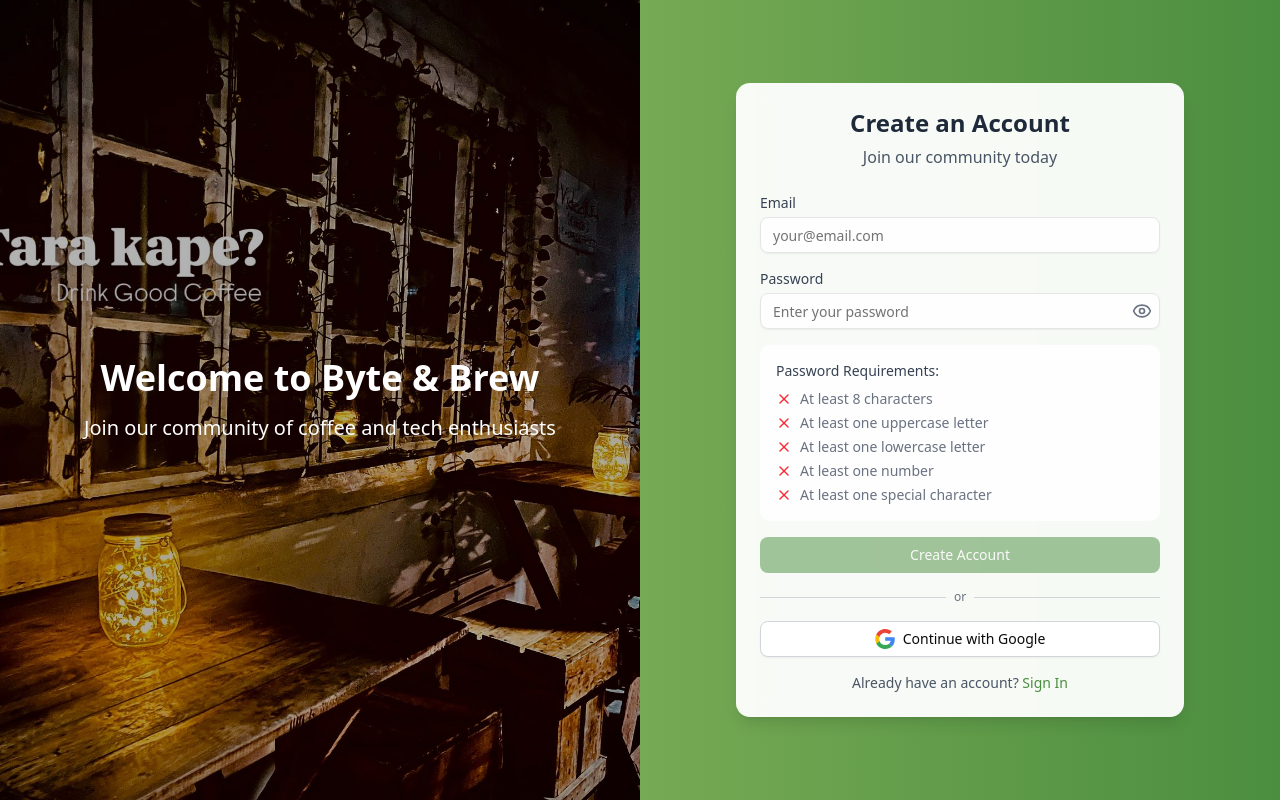
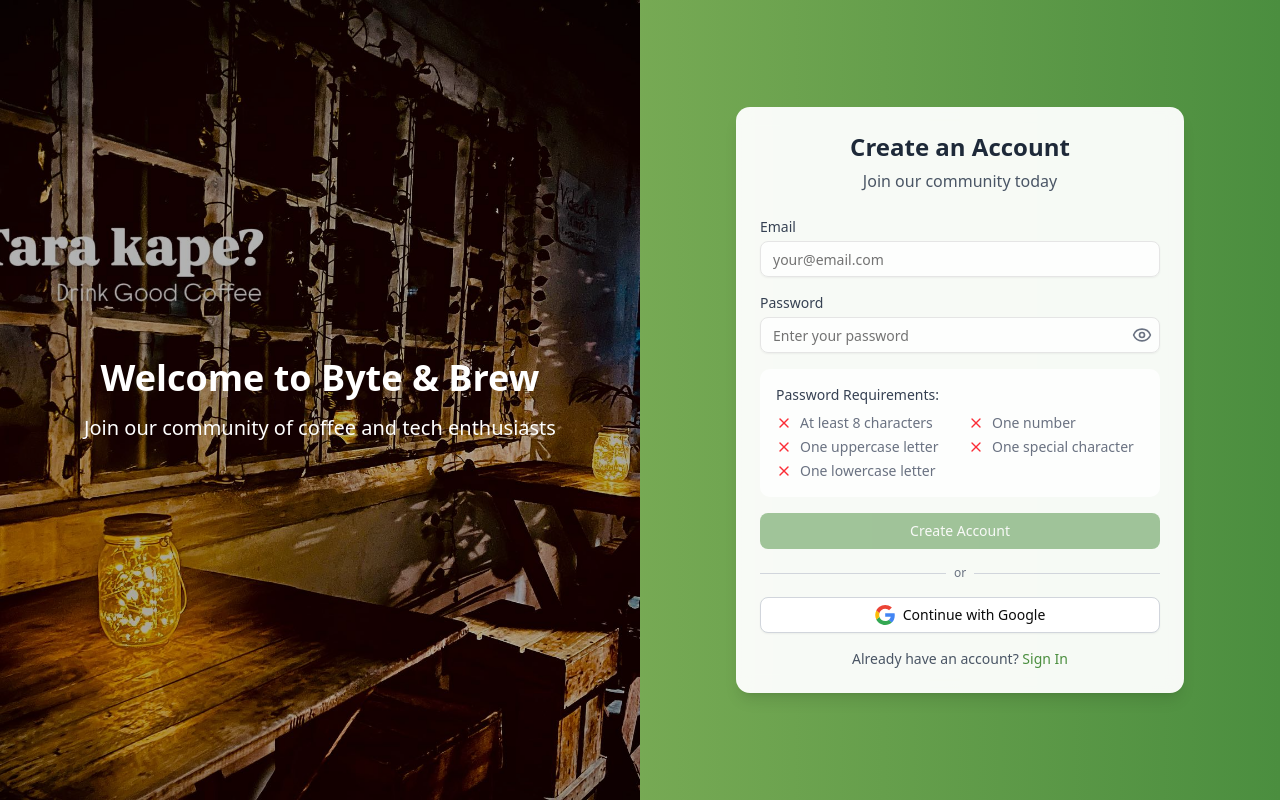
Before and after one commit to Crl0sDEV/ByteandBrew, a React (Vite) app: page /auth in a window 1280 px wide. Both pictures are taken after a click on the button "Sign Up". Built offline with nearby package versions, Linux system fonts and the light colour scheme; no server answers; what @supabase/auth-helpers-react would draw is missing.

Commit message:
UPdate the layout of password requirements

```diff
--- a/src/pages/AuthPage.tsx
+++ b/src/pages/AuthPage.tsx
@@ -243,7 +243,8 @@
               </div>
 
               {isRegister && (
-                <div className="space-y-2 text-sm bg-white/80 p-4 rounded-lg">
+  <div className="grid grid-cols-2 gap-4 text-sm bg-white/80 p-4 rounded-lg">
+    <div className="space-y-2">
       <p className="font-medium text-gray-700">Password Requirements:</p>
       <ul className="space-y-1">
         <li className="flex items-center">
@@ -263,7 +264,7 @@
             <X className="w-4 h-4 text-red-500 mr-2" />
           )}
           <span className={passwordErrors.uppercase ? "text-gray-700" : "text-gray-500"}>
-                        At least one uppercase letter
+            One uppercase letter
           </span>
         </li>
         <li className="flex items-center">
@@ -273,9 +274,14 @@
             <X className="w-4 h-4 text-red-500 mr-2" />
           )}
           <span className={passwordErrors.lowercase ? "text-gray-700" : "text-gray-500"}>
-                        At least one lowercase letter
+            One lowercase letter
           </span>
         </li>
+      </ul>
+    </div>
+    <div className="space-y-2">
+      <p className="font-medium text-gray-700 opacity-0">Requirements</p>
+      <ul className="space-y-1">
         <li className="flex items-center">
           {passwordErrors.number ? (
             <Check className="w-4 h-4 text-green-500 mr-2" />
@@ -283,7 +289,7 @@
             <X className="w-4 h-4 text-red-500 mr-2" />
           )}
           <span className={passwordErrors.number ? "text-gray-700" : "text-gray-500"}>
-                        At least one number
+            One number
           </span>
         </li>
         <li className="flex items-center">
@@ -293,10 +299,11 @@
             <X className="w-4 h-4 text-red-500 mr-2" />
           )}
           <span className={passwordErrors.specialChar ? "text-gray-700" : "text-gray-500"}>
-                        At least one special character
+            One special character
           </span>
         </li>
       </ul>
+    </div>
   </div>
 )}
 
```
Lines whose indentation alone changed are shown as unchanged.
